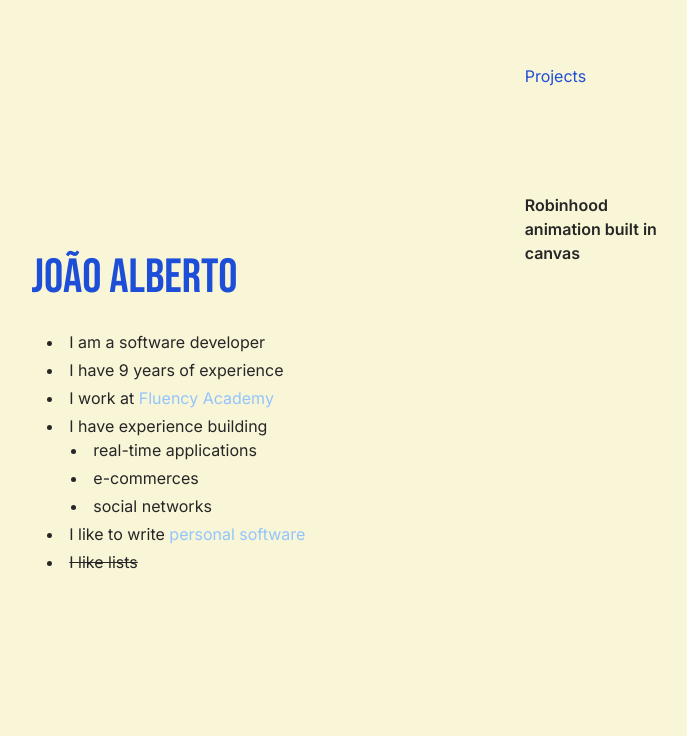
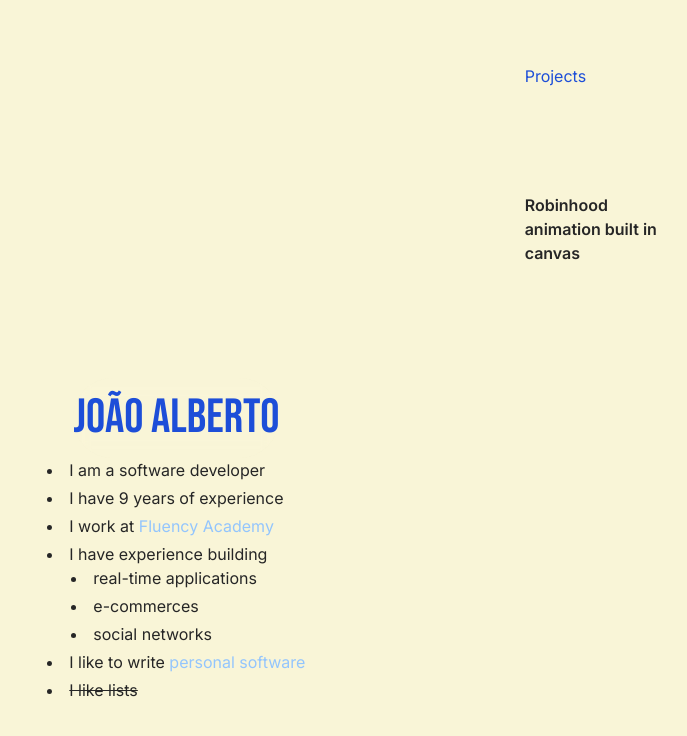
Before and after one commit to joaoalberto-dev/joaoalberto.dev, a Next.js app: page / in a window 1280 px wide. Shown: the top 736 px of the page, without its empty margins (204-891 px from the left). Built offline with nearby package versions, Linux system fonts and the light colour scheme; no server answers; grey boxes are pictures that could not be loaded.

Commit message:
refactor: title

```diff
--- a/src/components/home/title.tsx
+++ b/src/components/home/title.tsx
@@ -11,6 +11,8 @@ import { useRef } from "react";
 function HomeTitle() {
   const container = useRef<HTMLHeadingElement>(null);
   const { scrollY } = useScroll({ target: container });
+  const scaleXPadding = useTransform(scrollY, [0, 200], [0, 16]);
+  const xPadding = useMotionTemplate`${scaleXPadding}px`
   const scaleFontSize = useTransform(scrollY, [0, 200], [48, 24]);
   const titleFontSize = useMotionTemplate`${scaleFontSize}px`;
 
@@ -18,9 +20,9 @@ function HomeTitle() {
     <motion.h1
       initial={{ opacity: 0 }}
       animate={{ opacity: 1 }}
-      style={{ fontSize: titleFontSize }}
+      style={{ fontSize: titleFontSize, paddingInline: xPadding }}
       ref={container}
-      className="px-4 -ml-4 col-start-1 row-start-1 lg:m-0 bg-brand lg:relative opacity-10 mt-[35vh] w-[calc(100%+32px)] font-title py-4 text-blue-700 sticky top-0 lg:self-end"
+      className="t-0 mt-[35vh] p-4 rounded-full bg-brand/50 backdrop-blur align-baseline leading-none font-title text-blue-700 sticky top-[16px]"
     >
       João Alberto
     </motion.h1>
```
